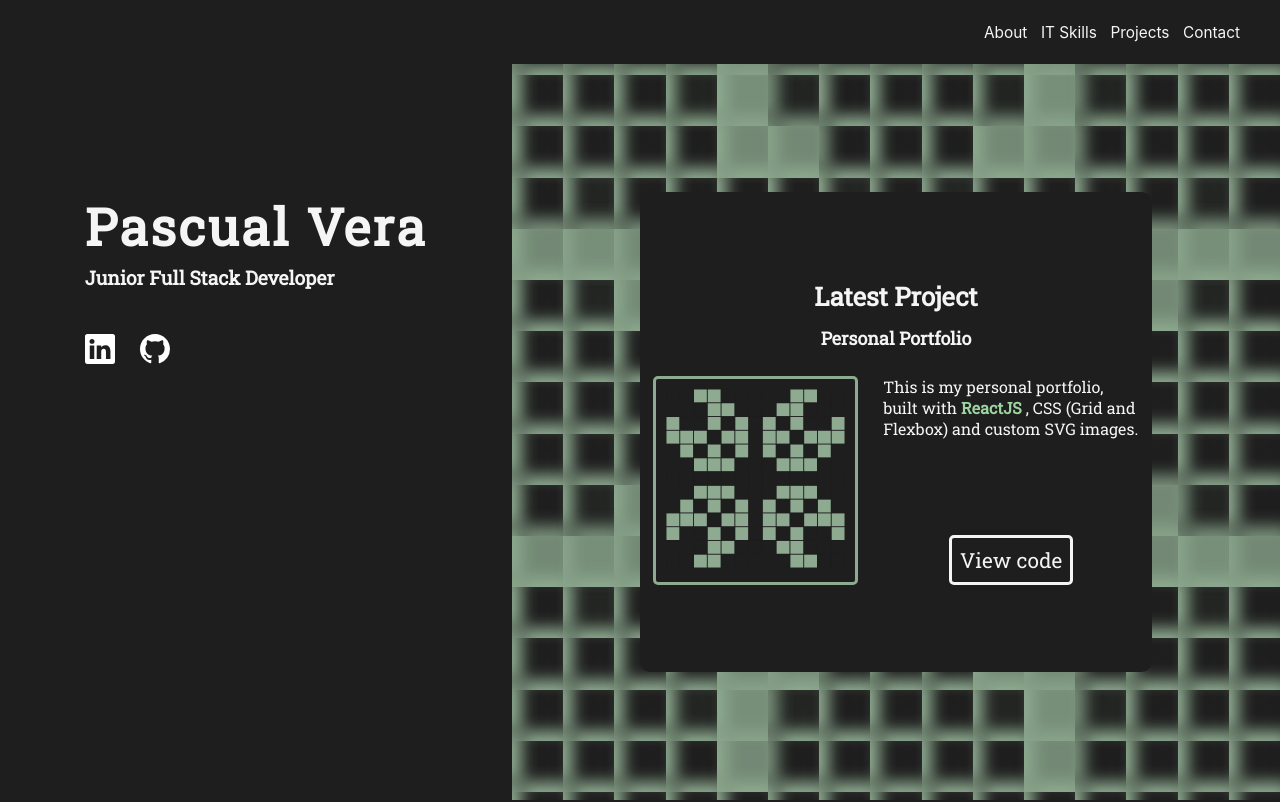
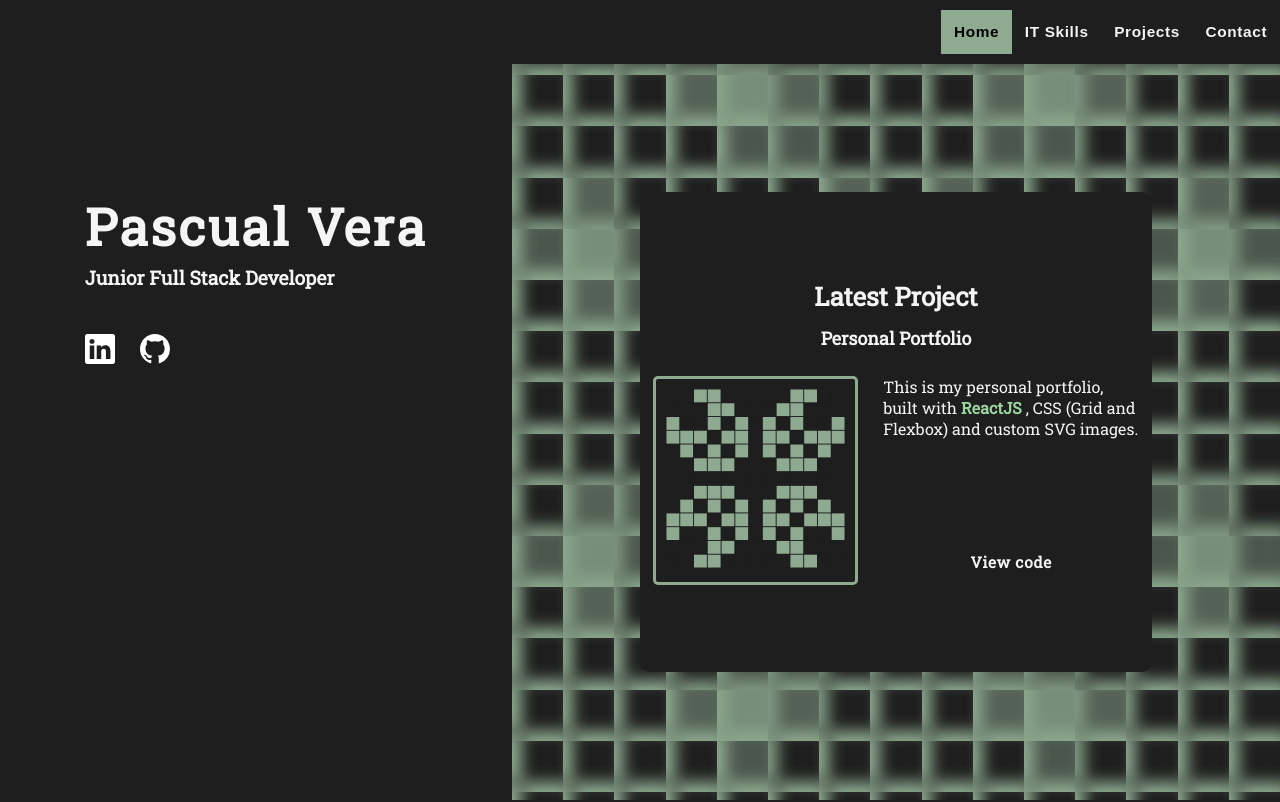
Before and after one commit to PascualVera/portfolio, a React (Create React App) app: page / in a window 1280 px wide. Shown: the top 802 px of the page. Built offline with nearby package versions, Linux system fonts and the light colour scheme.

Commit message:
navbar wroking

```diff
--- a/src/App.jsx
+++ b/src/App.jsx
@@ -1,16 +1,72 @@
 import "./App.css";
 import Header from "./components/Header/Header";
-import Navbar from "./components/Navbar/Navbar";
 import Projects from "./components/Projects/Projects";
 import Skills from "./components/Skills/Skills";
+import "./components/Navbar/Navbar.css";
+import { useRef, useEffect, useState } from "react";
 
 function App() {
+	const skills = useRef();
+	const header = useRef();
+	const projects = useRef();
+	const handleScroll = ref => {
+		ref.current.scrollIntoView({ behavior: "smooth", block: "end" });
+	};
+	const [scrollY, setScrollY] = useState(0);
+
+	function logit() {
+		setScrollY((window.pageYOffset * 1080) / window.innerHeight);
+	}
+	useEffect(() => {
+		function watchScroll() {
+			window.addEventListener("scroll", logit);
+		}
+		watchScroll();
+		console.log(scrollY);
+		return () => {
+			window.removeEventListener("scroll", logit);
+		};
+	});
 	return (
 		<div className="App">
-			<Navbar />
-			<Header />
-			<Skills />
-			<Projects />
+			<nav className="navbar">
+				<div className="links_wrapper">
+					<button
+						className={scrollY < 700 ? "link_active" : "link"}
+						onClick={() => {
+							handleScroll(header);
+						}}
+					>
+						Home
+					</button>
+					<button
+						className={scrollY > 700 && scrollY < 1400 ? "link_active" : "link"}
+						onClick={() => {
+							handleScroll(skills);
+						}}
+					>
+						IT Skills
+					</button>
+					<button
+						className={scrollY > 1400 ? "link_active" : "link"}
+						onClick={() => {
+							handleScroll(projects);
+						}}
+					>
+						Projects
+					</button>
+					<button className="link">Contact</button>
+				</div>
+			</nav>
+			<div ref={header}>
+				<Header />
+			</div>
+			<div ref={skills}>
+				<Skills />
+			</div>
+			<div ref={projects}>
+				<Projects />
+			</div>
 		</div>
 	);
 }
--- a/src/components/Navbar/Navbar.css
+++ b/src/components/Navbar/Navbar.css
@@ -2,24 +2,37 @@
 	height: 8vh;
 	position: sticky;
 	top: 0;
-	backdrop-filter: blur(20px);
 	display: flex;
 	justify-content: flex-end;
 	align-items: center;
-	padding-right: 5vh;
 	background: var(--darkgreen);
 	z-index: 1;
 }
 .links_wrapper {
 	display: flex;
 	color: whitesmoke;
+	font-weight: bold;
+}
+
+.link {
+	padding: 1vw;
+	color: whitesmoke;
+	background: none;
 	font-size: 1.2vw;
-	width: 20vw;
-	justify-content: space-between;
+	letter-spacing: 0.05vw;
 	cursor: pointer;
+	border: none;
+	font-weight: bold;
+	border-radius: 0;
 }
-.links_wrapper p:hover {
-	color: var(--highlightgreen);
-	filter: contrast(2);
-	text-shadow: 0px 0px 2px var(--highlightgreen);
+.link_active {
+	border-radius: 0;
+	padding: 1vw;
+	color: black;
+	background-color: var(--highlightgreen);
+	font-size: 1.2vw;
+	letter-spacing: 0.05vw;
+	cursor: pointer;
+	border: none;
+	font-weight: bold;
 }
--- a/src/components/Navbar/Navbar.jsx
+++ b/src/components/Navbar/Navbar.jsx
@@ -1,13 +1,11 @@
 import "./Navbar.css";
 export default function Navbar() {
-	return (
 	<nav className="navbar">
 		<div className="links_wrapper">
-				<p>About</p>
+			<p>Home</p>
 			<p>IT Skills</p>
 			<p>Projects</p>
 			<p>Contact</p>
 		</div>
-		</nav>
-	);
+	</nav>;
 }
--- a/src/components/Projects/Projects.css
+++ b/src/components/Projects/Projects.css
@@ -18,6 +18,7 @@
 .project_item {
 	width: 30vw;
 	position: relative;
+	color: whitesmoke;
 }
 .project_image_wrapper {
 	transition: filter 0.3s;
@@ -56,14 +57,7 @@
 	font-size: 1.2vw;
 	padding: 2vw;
 }
-.project_description_wrapper a {
-	background-color: black;
-	width: 100%;
-	text-align: center;
-	padding: 0.5vw;
-	text-decoration: none;
-	color: whitesmoke;
-}
+
 .project_description_wrapper h3 {
 	width: 100%;
 	background-color: black;
--- a/src/components/Projects/Projects.jsx
+++ b/src/components/Projects/Projects.jsx
@@ -45,16 +45,15 @@ export default function Projects() {
 			<div className="projects_wrapper">
 				{mainProjects.map(({ name, url, img, description }) => {
 					return (
-						<div className="project_item">
+						<a href={url} className="project_item">
 							<figure className="project_image_wrapper">
 								<img src={img} alt={name} />
 							</figure>
 							<h3 className="project_description_wrapper">
+								<p className="project_description">{description}</p>
 								<h3>{name}</h3>
-								<p className="project_description">{description}</p>
-								<a href={url}>Link to code</a>
 							</h3>
-						</div>
+						</a>
 					);
 				})}
 			</div>
```
Lines whose indentation alone changed are shown as unchanged.
